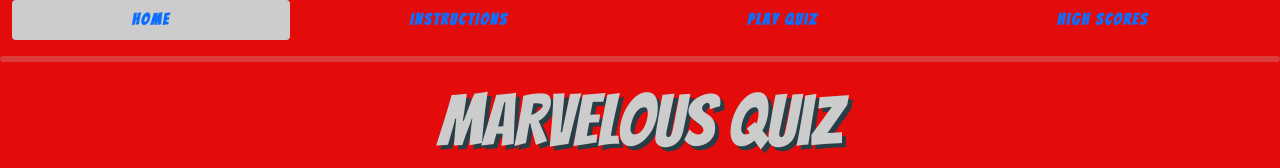
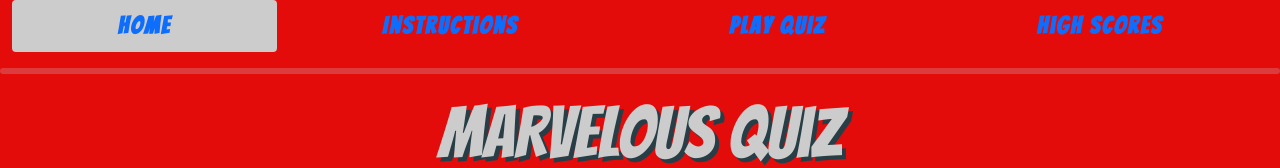
Before and after one commit to smithylee81/MARVELous-Quiz, a plain HTML site: page index.html in a window 1280 px wide. Shown: the top 168 px of the page. Drawn offline with nearby package versions, Linux system fonts and the light colour scheme.

Commit message:
Update nav bar font size for better viewing

```diff
--- a/assets/css/end.css
+++ b/assets/css/end.css
@@ -9,6 +9,7 @@ body {
 .nav-pills .nav-link.active, .nav-pills .show > .nav-link {
     color: #0d6efd;
     font-weight: 900;
+    font-size: 1.5rem;
     background-color: #cccccc;
     font-family: 'Bangers', serif;
 }
@@ -19,6 +20,7 @@ body {
     text-decoration: none;
     font-weight: bold;
     font-family: 'Bangers', serif;
+    font-size: 1.5rem;
     letter-spacing: 2px;
     text-decoration: solid;
     transition: color .15s ease-in-out, background-color .15s ease-in-out, border-color .15s ease-in-out;
--- a/assets/css/highscores.css
+++ b/assets/css/highscores.css
@@ -16,6 +16,7 @@ body {
 .nav-pills .nav-link.active, .nav-pills .show > .nav-link {
     color: #0d6efd;
     font-weight: 900;
+    font-size: 1.5rem;
     background-color: #cccccc;
     font-family: 'Bangers', serif;
 }
@@ -26,6 +27,7 @@ body {
     text-decoration: none;
     font-weight: bold;
     font-family: 'Bangers', serif;
+    font-size: 1.5rem;
     letter-spacing: 2px;
     text-decoration: solid;
     transition: color .15s ease-in-out, background-color .15s ease-in-out, border-color .15s ease-in-out;
--- a/assets/css/quiz.css
+++ b/assets/css/quiz.css
@@ -10,6 +10,7 @@ body {
 .nav-pills .nav-link.active, .nav-pills .show > .nav-link {
     color: #0d6efd;
     font-weight: 900;
+    font-size: 1.5rem;
     background-color: #cccccc;
     font-family: 'Bangers', serif;
 }
@@ -20,6 +21,7 @@ body {
     text-decoration: none;
     font-weight: 900;
     font-family: 'Bangers', serif;
+    font-size: 1.5rem;
     letter-spacing: 2px;
     text-decoration: solid;
     transition: color .15s ease-in-out, background-color .15s ease-in-out, border-color .15s ease-in-out;
--- a/assets/css/style.css
+++ b/assets/css/style.css
@@ -4,6 +4,7 @@
 .nav-pills .nav-link.active, .nav-pills .show > .nav-link {
     color: #0d6efd;
     font-weight: 900;
+    font-size: 1.5rem;
     background-color: #cccccc;
     font-family: 'Bangers', serif;
 }
@@ -14,6 +15,7 @@
     text-decoration: none;
     font-weight: 900;
     font-family: 'Bangers', serif;
+    font-size: 1.5rem;
     letter-spacing: 2px;
     text-decoration: solid;
     transition: color .15s ease-in-out, background-color .15s ease-in-out, border-color .15s ease-in-out;
```
